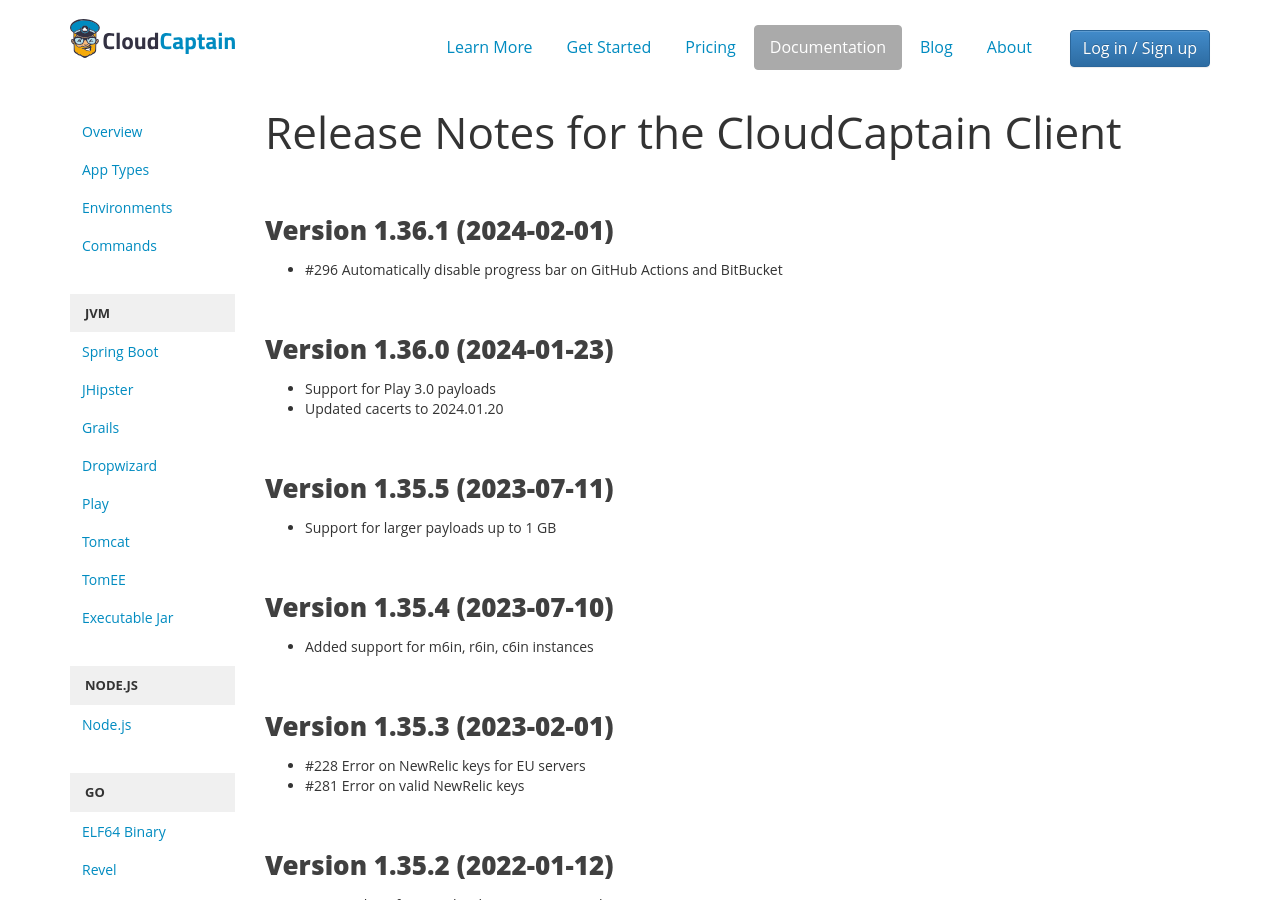
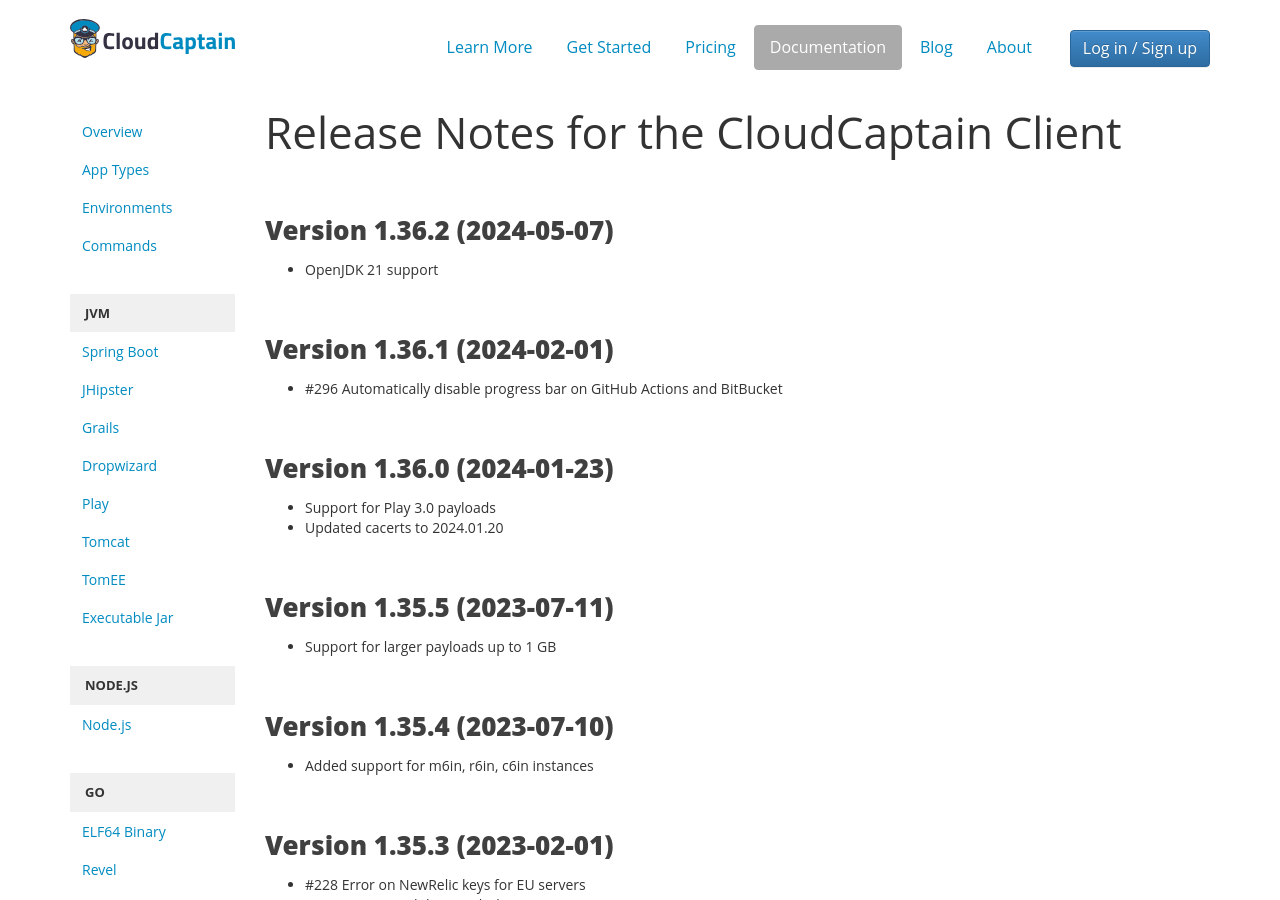
Before and after one commit to cloudcaptainhq/cloudcaptainhq.github.io, a Jekyll site: the page built from docs/releasenotes.md, in a window 1280 px wide and 900 px high. Built offline with Jekyll 4.4.1, drawn with Linux system fonts in a browser that asks for light colours; our own code applies the rules of GitHub Pages for plain Markdown files.

Commit message:
Updated for 1.36.2

```diff
--- a/docs/releasenotes.md
+++ b/docs/releasenotes.md
@@ -3,6 +3,10 @@ layout: docs
 menu: releasenotes
 subtitle: 'Release Notes for the CloudCaptain Client'
 ---
+
+Version 1.36.2 (2024-05-07)
+---------------------------
+- OpenJDK 21 support
 
 Version 1.36.1 (2024-02-01)
 ---------------------------
```
